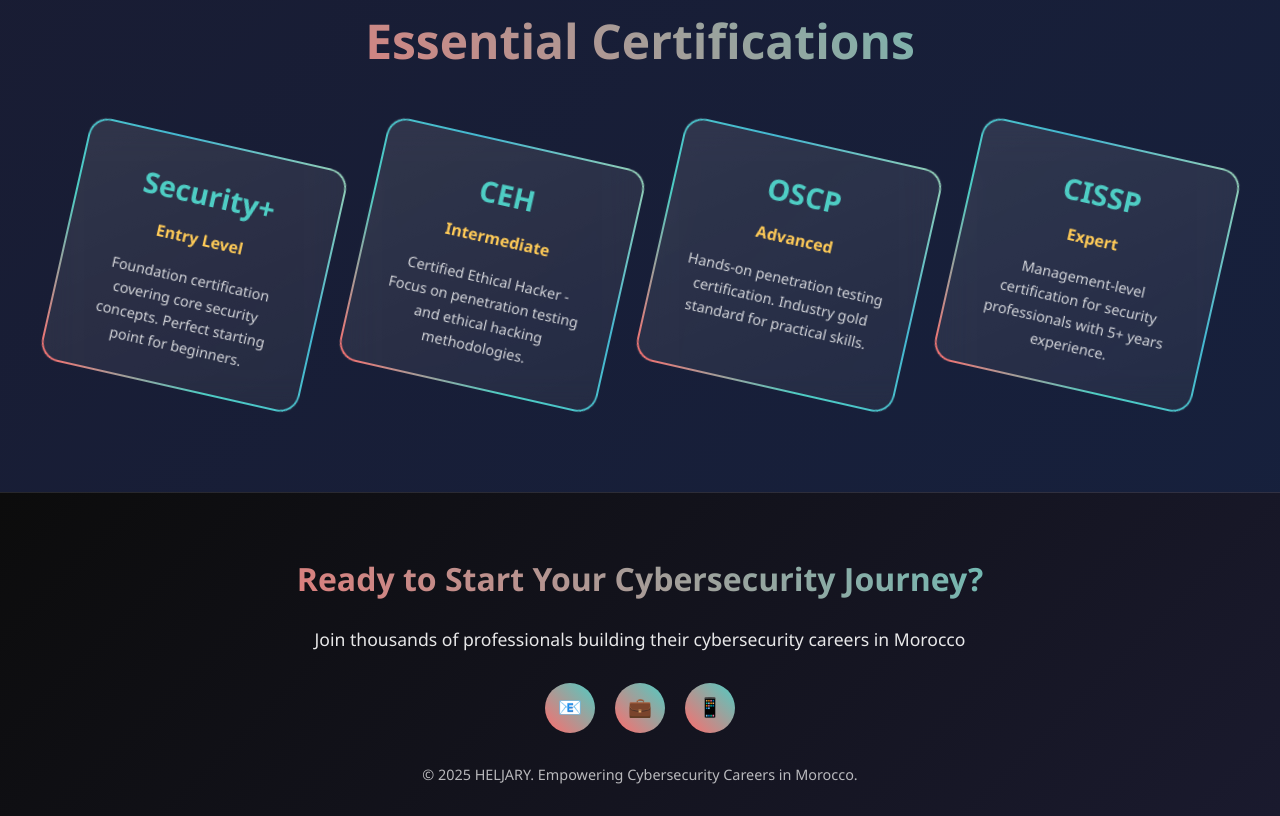
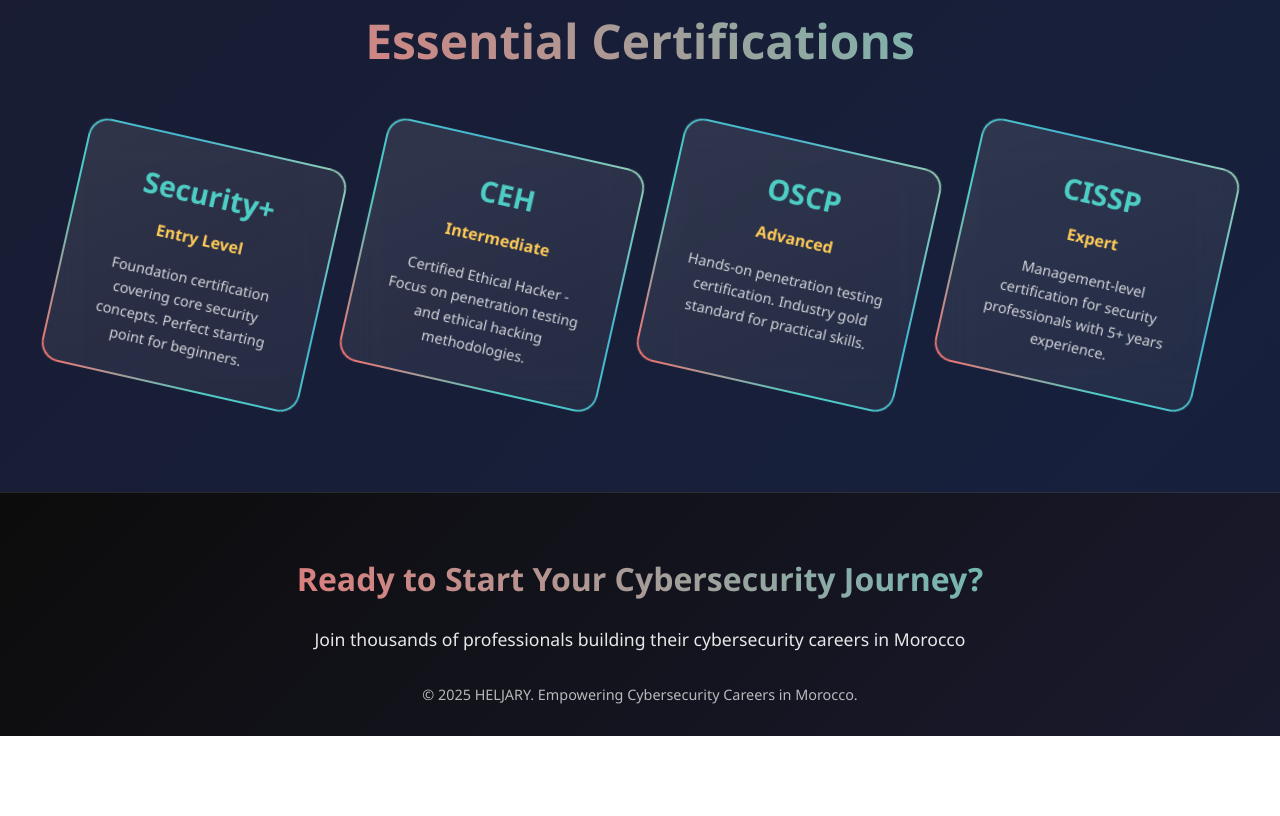
Before and after one commit to heljary/cybersecurity-roadmap.com, a plain HTML site: page index.html in a window 1280 px wide. Shown: the part 4188-5004 px from the top of the page. After the commit the page ends 4924 px from the top, so only its background shows below. Drawn offline with Linux system fonts and the light colour scheme.

Commit message:
Update index.html

```diff
--- a/index.html
+++ b/index.html
@@ -187,11 +187,7 @@
             <div class="footer-content">
                 <h3>Ready to Start Your Cybersecurity Journey?</h3>
                 <p>Join thousands of professionals building their cybersecurity careers in Morocco</p>
-                <div class="social-links">
-                    <a href="#" class="social-link">📧</a>
-                    <a href="#" class="social-link">💼</a>
-                    <a href="#" class="social-link">📱</a>
-                </div>
+
                 <div class="copyright">
                     © 2025 HELJARY. Empowering Cybersecurity Careers in Morocco.
                 </div>
```
